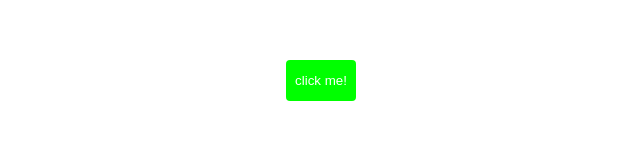
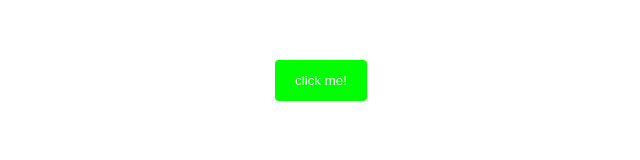
Before and after one commit to rodrigoRolim/continuos, a Vue app: page / in a window 1280 px wide. Shown: the top 160 px of the page, without its empty margins (319-959 px from the left). Built offline with nearby package versions, Linux system fonts and the light colour scheme.

Commit message:
altered padding

```diff
--- a/src/components/ButtonMessage.vue
+++ b/src/components/ButtonMessage.vue
@@ -23,7 +23,7 @@ export default {
 button {
   background-color: rgb(0, 255, 0);
   color: white;
-  padding: 12px 8px;
+  padding: 12px 19px;
   border-radius: 4px;
   border: 1px solid transparent;
   font-weight: 500;
```
